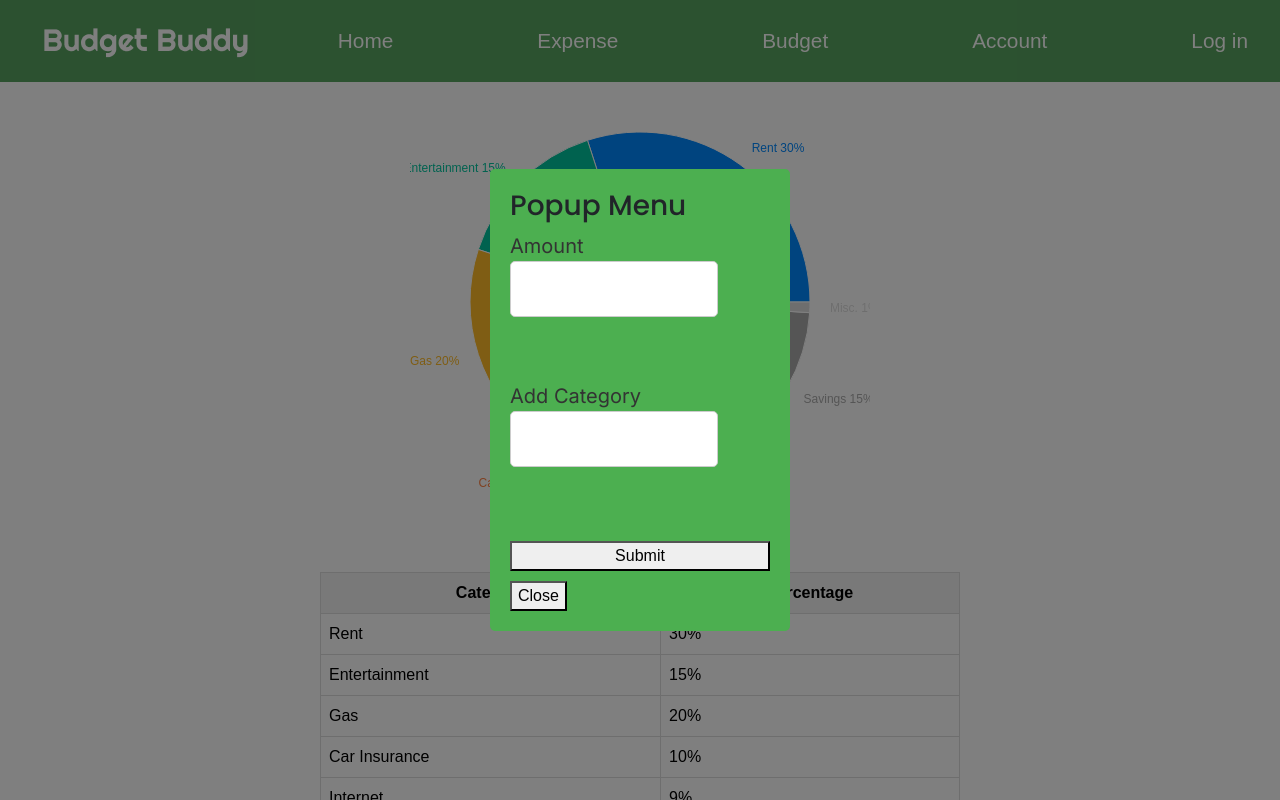
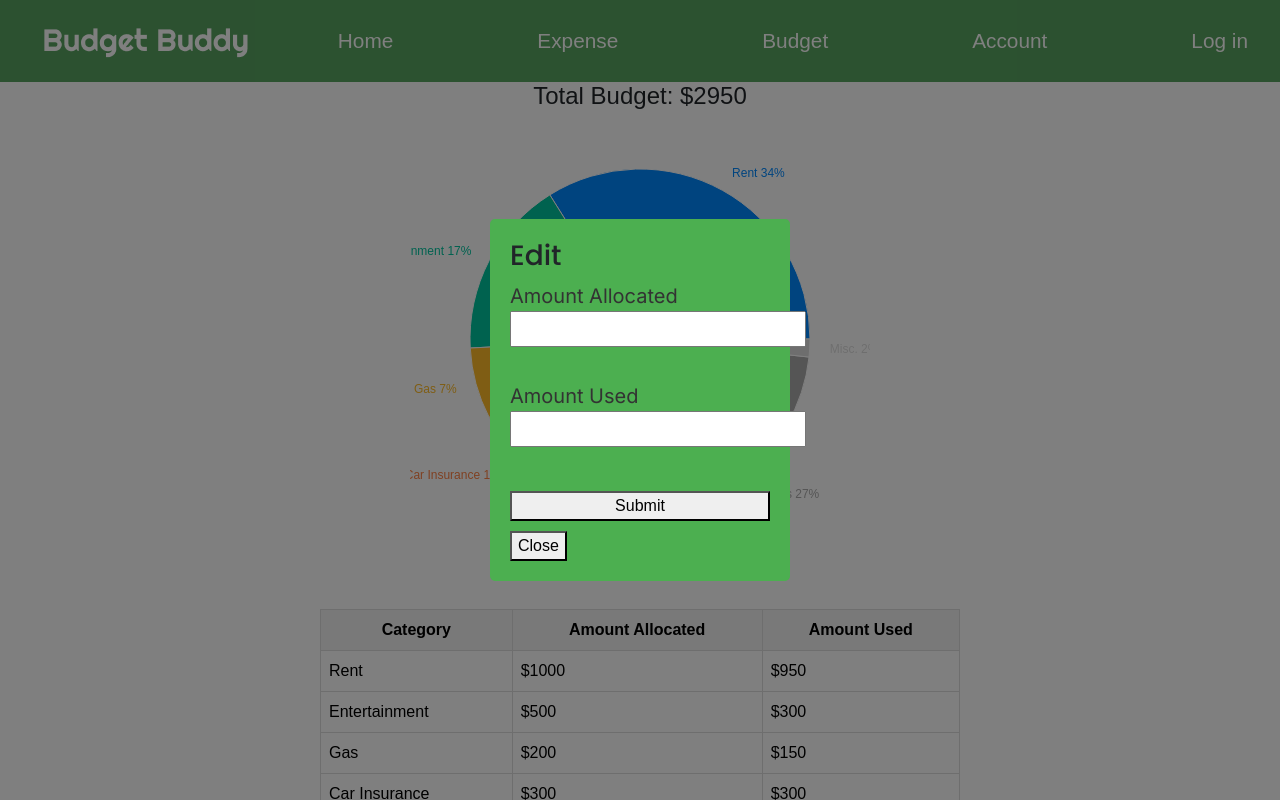
Before and after one commit to yeseul-lim/BudgetBuddy, a React (Create React App) app in the folder budgetbuddy/: page /budget in a window 1280 px wide. Both pictures are taken after a click on the button "Edit". Shown: the top 800 px of the page. Built offline with nearby package versions, Linux system fonts and the light colour scheme.

Commit message:
interaction works, but not updating

```diff
--- a/budgetbuddy/src/Pages/Budget/budget.jsx
+++ b/budgetbuddy/src/Pages/Budget/budget.jsx
@@ -1,15 +1,15 @@
-import React, { useState } from 'react';
+import React, { useState, useEffect } from 'react';
 import { PieChart, Pie, Cell, Tooltip, ResponsiveContainer } from 'recharts';
 import './budget.css'; // Import your CSS file for styling
 
-const data = [
-  { name: 'Rent', value: 30 },
-  { name: 'Entertainment', value: 15 },
-  { name: 'Gas', value: 20 },
-  { name: 'Car Insurance', value: 10 },
-  { name: 'Internet', value: 9 },
-  { name: 'Savings', value: 15 },
-  { name: 'Misc.', value: 1 },
+const initialData = [
+  { name: 'Rent', allocated: 1000, used: 950 },
+  { name: 'Entertainment', allocated: 500, used: 300 },
+  { name: 'Gas', allocated: 200, used: 150 },
+  { name: 'Car Insurance', allocated: 300, used: 300 },
+  { name: 'Internet', allocated: 100, used: 90 },
+  { name: 'Savings', allocated: 800, used: 600 },
+  { name: 'Misc.', allocated: 50, used: 45 },
 ];
 
 const COLORS = ['#0088FE', '#00C49F', '#FFBB28', '#FF8042', '#FF0000', '#AAAAAA', '#DDDDDD'];
@@ -29,23 +29,40 @@ const renderCustomizedLabel = ({ cx, cy, midAngle, innerRadius, outerRadius, per
       dominantBaseline="central"
       fontSize={12} // Adjust font size if necessary
     >
-        {`${data[index].name} ${(percent * 100).toFixed(0)}%`}
+      {`${initialData[index].name} ${(percent * 100).toFixed(0)}%`}
     </text>
   );
 };
 
 const App = () => {
   const [isPopupVisible, setIsPopupVisible] = useState(false);
+  const [clickedCategory, setClickedCategory] = useState(null);
+  const [data, setData] = useState(initialData);
 
   const togglePopup = () => {
     setIsPopupVisible(!isPopupVisible);
   };
 
+  const handleChartClick = (data, index) => {
+    setClickedCategory(data[index]);
+    togglePopup();
+  };
+
+  const updateCategory = (updatedCategory) => {
+    const updatedData = data.map((item) =>
+      item.name === updatedCategory.name ? { ...updatedCategory } : item
+    );
+    setData(updatedData);
+    togglePopup();
+  };
+
   return (
     <div className="App">
       <div className="chart-container">
+        <div className="total-budget">
+          <h4>Total Budget: $2950</h4>
+        </div>
         <div className="chart">
-
           <ResponsiveContainer width="100%" height={400}>
             <PieChart>
               <Pie
@@ -56,7 +73,8 @@ const App = () => {
                 label={renderCustomizedLabel}
                 outerRadius={170} // Reduce the size of the pie chart
                 fill="#8884d8"
-                    dataKey="value"
+                dataKey="allocated"
+                onClick={(event, data, index) => handleChartClick(data, index)}
               >
                 {data.map((entry, index) => (
                   <Cell key={`cell-${index}`} fill={COLORS[index % COLORS.length]} />
@@ -72,14 +90,16 @@ const App = () => {
             <thead>
               <tr>
                 <th>Category</th>
-                <th>Percentage</th>
+                <th>Amount Allocated</th>
+                <th>Amount Used</th>
               </tr>
             </thead>
             <tbody>
               {data.map((entry, index) => (
                 <tr key={index}>
                   <td>{entry.name}</td>
-                  <td>{entry.value}%</td>
+                  <td>${entry.allocated}</td>
+                  <td>${entry.used}</td>
                 </tr>
               ))}
             </tbody>
@@ -88,26 +108,57 @@ const App = () => {
       </div>
       {isPopupVisible && (
         <div className="popup">
-          <PopupMenu onClose={togglePopup} />
+          <PopupMenu onClose={togglePopup} clickedCategory={clickedCategory} updateCategory={updateCategory} />
+
         </div>
       )}
     </div>
   );
 };
 
-const PopupMenu = ({ onClose }) => {
+const PopupMenu = ({ onClose, clickedCategory, updateCategory }) => {
+  const [editedCategory, setEditedCategory] = useState(clickedCategory);
+
+  const handleAmountChange = (event) => {
+    const { name, value } = event.target;
+    setEditedCategory(prevCategory => ({
+      ...prevCategory,
+      [name]: parseInt(value) || 0
+    }));
+  };
+
+  const handleSubmit = (event) => {
+    event.preventDefault();
+    updateCategory(editedCategory); // Call updateCategory with editedCategory
+  };
+
+  // Make sure to update editedCategory when clickedCategory changes
+  useEffect(() => {
+    setEditedCategory(clickedCategory);
+  }, [clickedCategory]);
+
   return (
     <div className="popup-menu">
-      <h3>Popup Menu</h3>
-      <form>
+      <h3>Edit {clickedCategory ? clickedCategory.name : ''}</h3>
+      <form onSubmit={handleSubmit}>
         <label>
-          Amount
-          <input type="text" name="amount" />
+          Amount Allocated
+          <input
+            type="number"
+            name="allocated"
+            value={editedCategory ? editedCategory.allocated : ''}
+            onChange={handleAmountChange}
+          />
         </label>
         <br />
         <label>
-          Add Category
-          <input type="text" name="category" />
+          Amount Used
+          <input
+            type="number"
+            name="used"
+            value={editedCategory ? editedCategory.used : ''}
+            onChange={handleAmountChange}
+          />
         </label>
         <br />
         <button type="submit">Submit</button>
```
Lines whose indentation alone changed are shown as unchanged.
